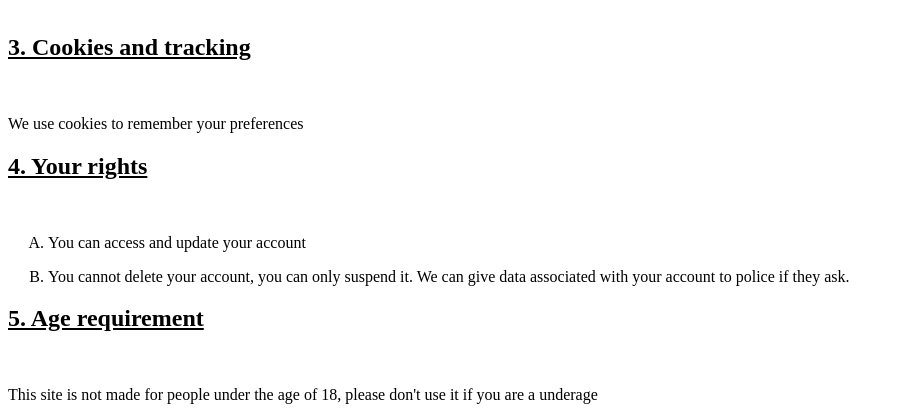
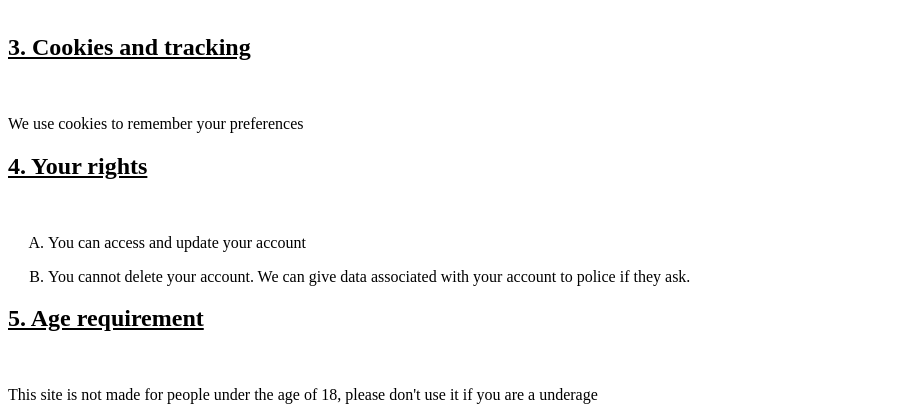
Before and after one commit to VedMishra28102006/account-authentication-web-app, a Flask app: template templates/policy.html in a window 1280 px wide. Shown: the part 533-953 px from the top of the page, without its empty margins (0-899 px from the left). Run offline with Flask 3, Linux system fonts and the light colour scheme; the template is opened without the code that fills it, so the values that code supplies are empty.

Commit message:
Update policy.html

```diff
--- a/templates/policy.html
+++ b/templates/policy.html
@@ -32,7 +32,7 @@
 <br>
 <ol type="A">
 	<li><p>You can access and update your account</p></li>
-	<li><p>You cannot delete your account, you can only suspend it. We can give data associated with your account to police if they ask.</li>
+	<li><p>You cannot delete your account. We can give data associated with your account to police if they ask.</li>
 </ol>
 <h2><b><u>5. Age requirement</u></b></h2>
 <br>
```
